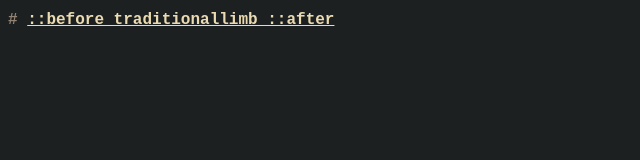
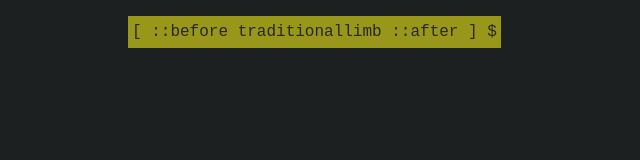
Before and after one commit to traditionallimb/webRedesign, a plain HTML site: page index.html in a window 1280 px wide. Shown: the whole page, without its empty margins (0-640 px from the left). Drawn offline with Linux system fonts and the light colour scheme.

Commit message:
class time!

```diff
--- a/index.html
+++ b/index.html
@@ -11,10 +11,10 @@
         <title>traditionallimb!</title>
     </head>
     <body>
-        <div>
-            <header>
-                <h1>
-                    <a href="https://www.traditionallimb.ga">
+        <div class="page">
+            <header class="page_header">
+                <h1 class="page_logo">
+                    <a class="page_logo-inner" href="https://www.traditionallimb.ga">
                         ::before
                         traditionallimb
                         ::after
```
